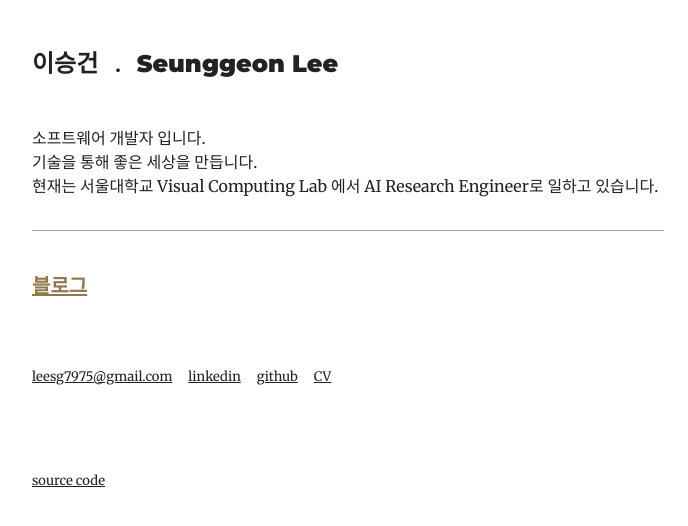
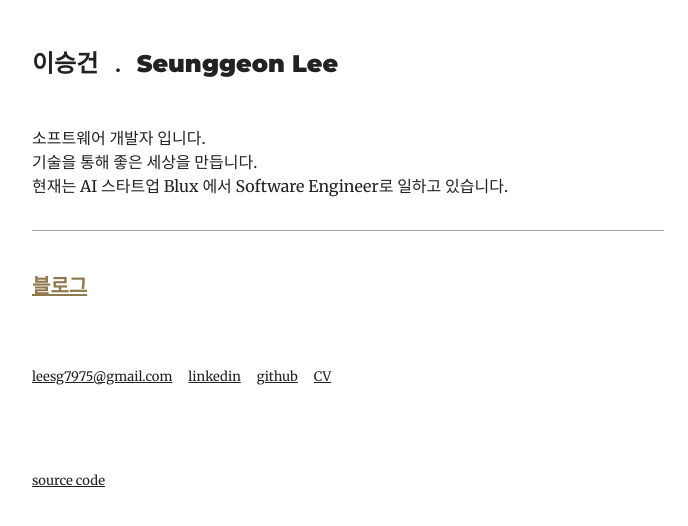
Before and after one commit to geongun20/blog, a Next.js app: page / in a window 1280 px wide. Shown: the top 526 px of the page, without its empty margins (292-980 px from the left). Built offline with nearby package versions, Linux system fonts and the light colour scheme; no server answers.

Commit message:
feat: update my status

```diff
--- a/app/page.tsx
+++ b/app/page.tsx
@@ -25,10 +25,7 @@ export default async function Home() {
       <div className="w-full border-b-[1px] border-gray-400 pb-8">
         <p>소프트웨어 개발자 입니다.</p>
         <p>기술을 통해 좋은 세상을 만듭니다.</p>
-        <p>
-          현재는 서울대학교 Visual Computing Lab 에서 AI Research Engineer로
-          일하고 있습니다.
-        </p>
+        <p>현재는 AI 스타트업 Blux 에서 Software Engineer로 일하고 있습니다.</p>
       </div>
       <div className="flex flex-col gap-y-8 pt-6">
         <Link
```
